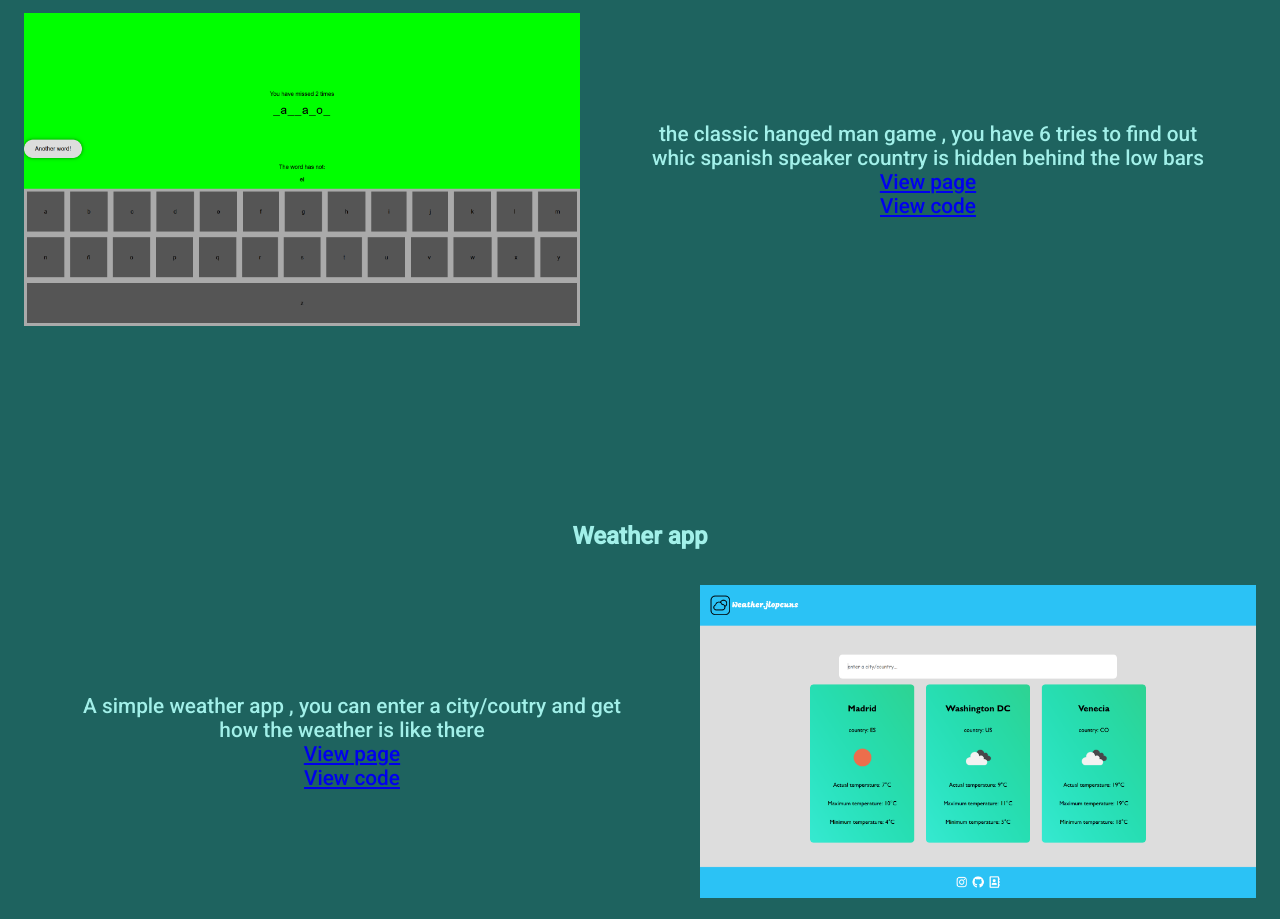
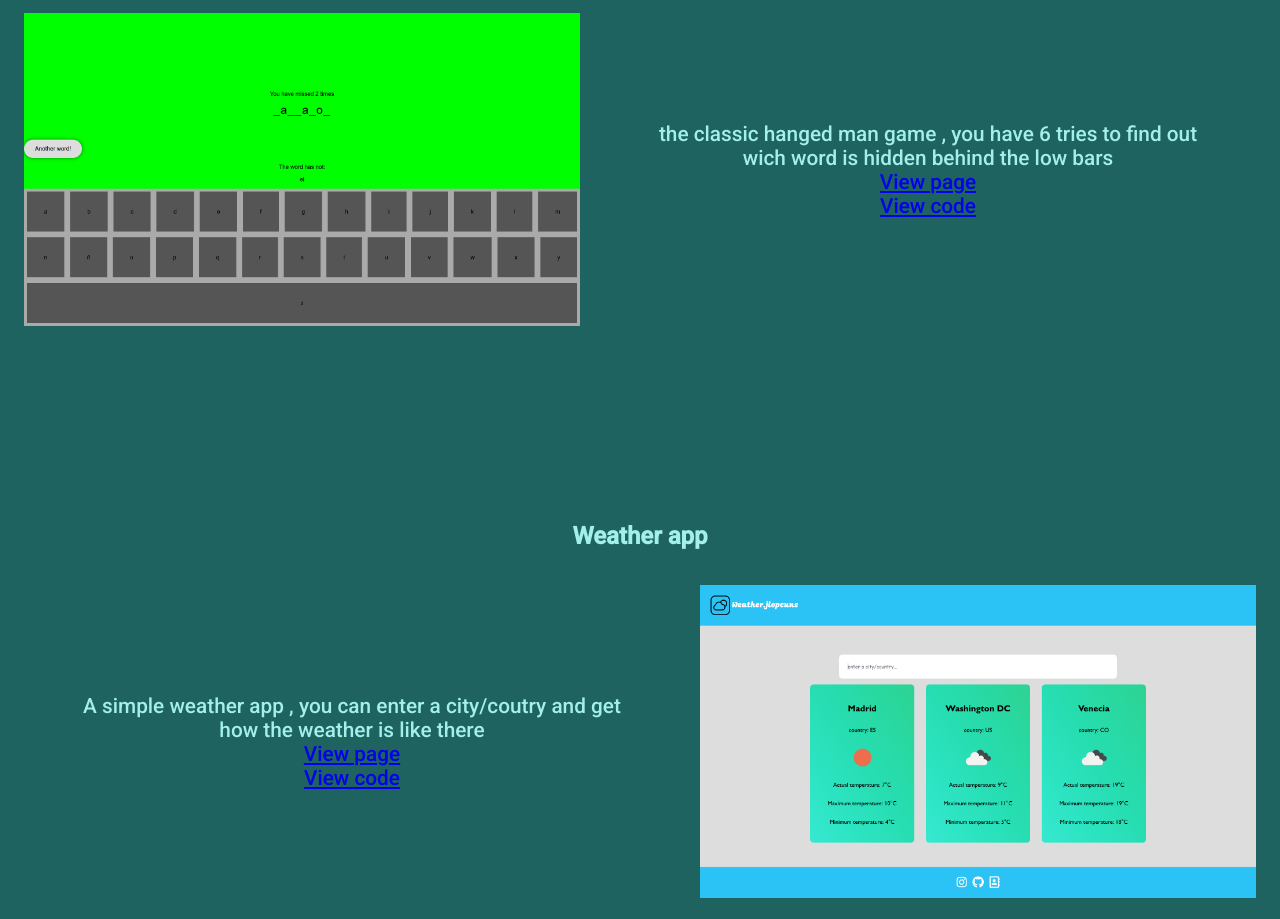
Before and after one commit to jlopcun/portfolio, a plain HTML site: page index.html in a window 1280 px wide. Shown: the part 4239-5158 px from the top of the page. Drawn offline with Linux system fonts and the light colour scheme.

Commit message:
nothing important

```diff
--- a/index.html
+++ b/index.html
@@ -80,7 +80,7 @@
                     <h3 class="project-title">Hanged man game</h3>
                     <div class="project-info">
                         <img class="project-img" src="images/hanged-man-jlop.png" alt="task list preview">
-                        <p class="project-content">the classic hanged man game , you have 6 tries to find out whic spanish speaker country is hidden behind the low bars<br><a href="https://jlop-ahorc.netlify.app/" target="_blank">View page</a><br><a href="https://github.com/jlopcun/ahorcado" target="_blank">View code</a></p>
+                        <p class="project-content">the classic hanged man game , you have 6 tries to find out wich word is hidden behind the low bars<br><a href="https://jlop-ahorc.netlify.app/" target="_blank">View page</a><br><a href="https://github.com/jlopcun/ahorcado" target="_blank">View code</a></p>
                     </div>
                 </section>
                 <section class="project">
```
